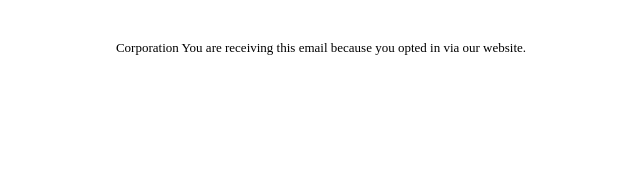
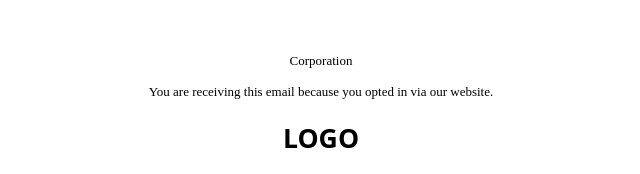
Before and after one commit to cyrox007/Email-lab, a plain HTML site: page index.html in a window 1280 px wide. Shown: the part 972-1146 px from the top of the page, without its empty margins (319-959 px from the left). Before the commit the page ends 1029 px from the top, so only its background shows below. Drawn offline with Linux system fonts and the light colour scheme.

Commit message:
update templ

```diff
--- a/index.html
+++ b/index.html
@@ -103,14 +103,19 @@
         padding:0;"
     >
         <tr>
-            <td style="
-                text-align: center;
-                font-weight: 400;
-                font-size: 13px;
-                line-height: 142.5%;"
-            >
-                <span>Corporation</span>
-                <span>You are receiving this email because you opted in via our website.</span>
+            <td style="text-align: center;">
+                <span style="vertical-align: top;
+                    font-weight: 400;
+                    font-size: 13px;
+                    line-height: 142.5%;">
+                    <p>Corporation</p>
+                    <p>You are receiving this email because you opted in via our website.</p>
+                    <h1 style="
+                        font-family: sans;
+                        font-weight: 700;
+                        font-size: 26.6341px;
+                        line-height: 36px;">LOGO</h1>
+                </span>
             </td>
         </tr>
     </table>
```
